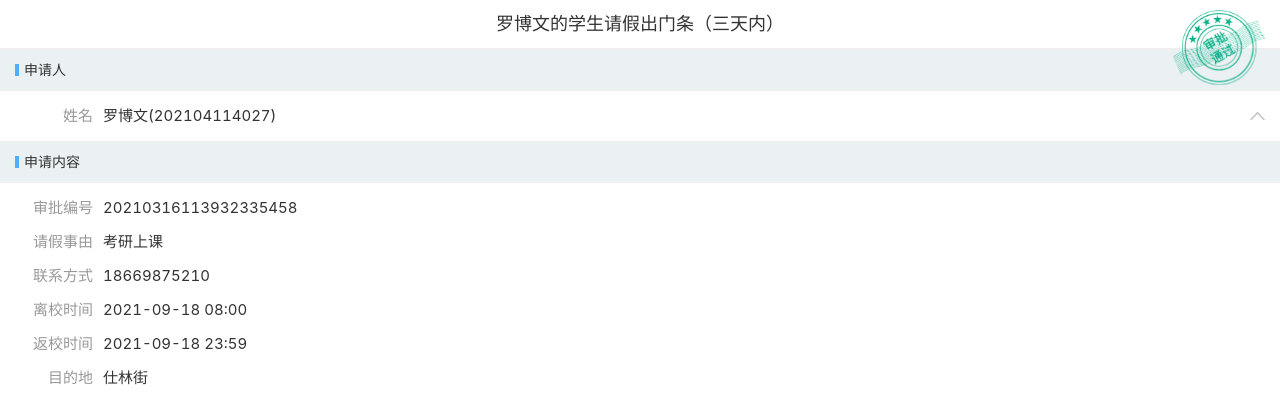
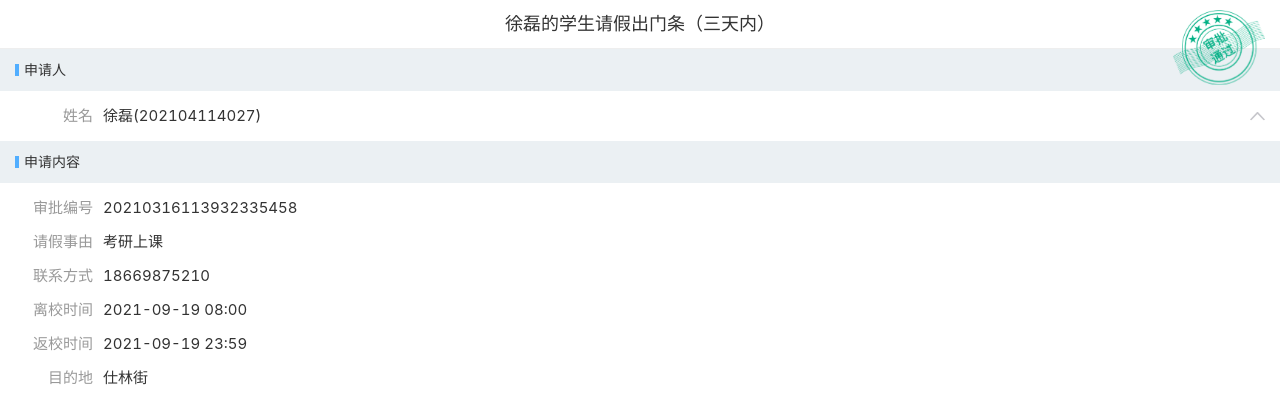
Before and after one commit to yibanjiatiao1/6nan1, a plain HTML site: page index.html in a window 1280 px wide. Shown: the top 400 px of the page. Drawn offline with Linux system fonts and the light colour scheme; a script that the page names is missing.

Commit message:
Update index.html

```diff
--- a/index.html
+++ b/index.html
@@ -30,7 +30,7 @@
     <div class="hx-layout">
      <main class="hx-content">
       <div class="wfTitle___Y-ebx">
-       罗博文的学生请假出门条（三天内）
+       徐磊的学生请假出门条（三天内）
       </div>
       <div class="hx-detail">
        <div class="hx-detail-group">
@@ -46,7 +46,7 @@
        <span class="hx-detail-item-label">姓名</span>
        <div class="hx-detail-item-field">
         <div class="am-flexbox am-flexbox-justify-start am-flexbox-align-center">
-         罗博文(202104114027)
+         徐磊(202104114027)
         </div>
        </div>
       </div>
@@ -129,12 +129,12 @@
          <div class="hx-detail-item">
           <span class="hx-detail-item-label">离校时间</span>
           <div class="hx-detail-item-field">
-           2021-09-18 08:00          </div>
+           2021-09-19 08:00          </div>
          </div>
          <div class="hx-detail-item">
           <span class="hx-detail-item-label">返校时间</span>
           <div class="hx-detail-item-field">
-           2021-09-18 23:59          </div>
+           2021-09-19 23:59          </div>
          </div>
          <div class="hx-detail-item">
           <span class="hx-detail-item-label">目的地</span>
```
